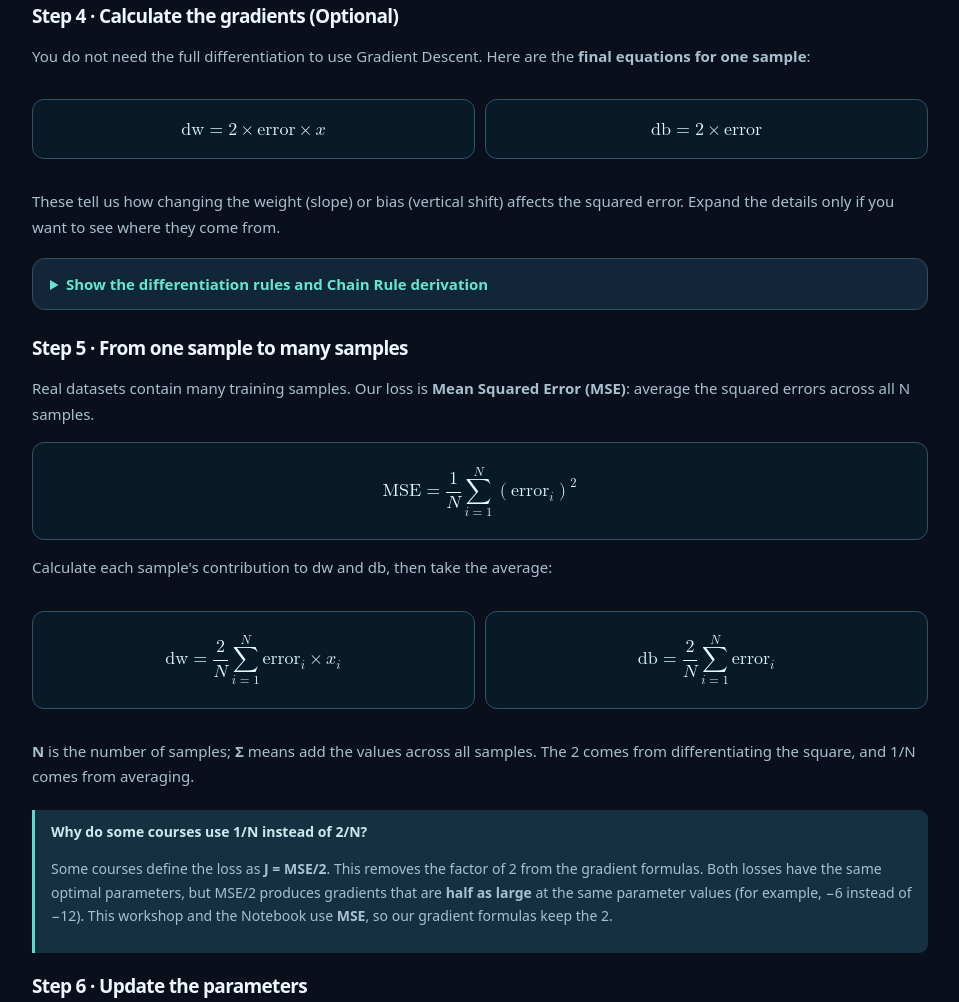
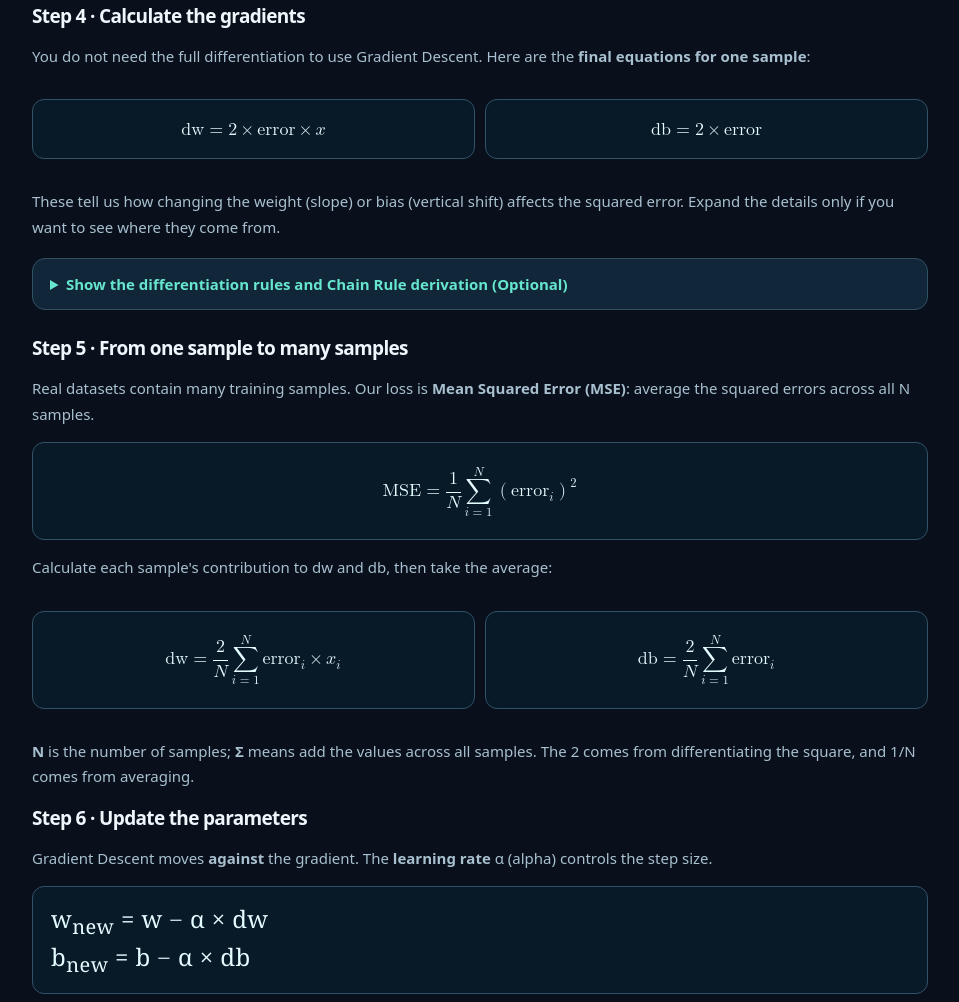
Before and after one commit to SiaDu/MLMPworkshop, a plain HTML site: page docs/workshop04/index.html in a window 1280 px wide. Shown: the part 10285-11287 px from the top of the page, without its empty margins (288-1247 px from the left). Drawn offline with Linux system fonts and the light colour scheme.

Commit message:
Move optional label to derivation toggle and remove half-MSE note from Section 04

```diff
--- a/docs/workshop04/index.html
+++ b/docs/workshop04/index.html
@@ -223,7 +223,7 @@ print(other)            # prints None</code></pre>
 <p>This multiplication is the <b>Chain Rule</b>. It combines the rates of change along the chain. The negative result means a <em>small</em> increase in w will initially lower the loss.</p>
 <div class="note"><b>Small changes matter:</b> The derivative is a local rate, not the exact loss change for a large step. In Step 1 we increased w by 0.1, so the exact change in loss is −1.16 rather than −12 × 0.1 = −1.2.</div>
 
-<h3>Step 4 · Calculate the gradients (Optional)</h3><p>You do not need the full differentiation to use Gradient Descent. Here are the <b>final equations for one sample</b>:</p><div class="two-formulas"><div class="formula math-display"><math xmlns="http://www.w3.org/1998/Math/MathML" display="block"><mrow><mi>dw</mi><mo>=</mo><mn>2</mn><mo>×</mo><mi>error</mi><mo>×</mo><mi>x</mi></mrow></math></div><div class="formula math-display"><math xmlns="http://www.w3.org/1998/Math/MathML" display="block"><mrow><mi>db</mi><mo>=</mo><mn>2</mn><mo>×</mo><mi>error</mi></mrow></math></div></div><p>These tell us how changing the weight (slope) or bias (vertical shift) affects the squared error. Expand the details only if you want to see where they come from.</p><details class="gd-optional"><summary>Show the differentiation rules and Chain Rule derivation</summary>
+<h3>Step 4 · Calculate the gradients</h3><p>You do not need the full differentiation to use Gradient Descent. Here are the <b>final equations for one sample</b>:</p><div class="two-formulas"><div class="formula math-display"><math xmlns="http://www.w3.org/1998/Math/MathML" display="block"><mrow><mi>dw</mi><mo>=</mo><mn>2</mn><mo>×</mo><mi>error</mi><mo>×</mo><mi>x</mi></mrow></math></div><div class="formula math-display"><math xmlns="http://www.w3.org/1998/Math/MathML" display="block"><mrow><mi>db</mi><mo>=</mo><mn>2</mn><mo>×</mo><mi>error</mi></mrow></math></div></div><p>These tell us how changing the weight (slope) or bias (vertical shift) affects the squared error. Expand the details only if you want to see where they come from.</p><details class="gd-optional"><summary>Show the differentiation rules and Chain Rule derivation (Optional)</summary>
 <p>How did we get the rates <b>2</b>, <b>1</b> and <b>−6</b>? We use four basic differentiation rules:</p>
 <table class="tracetable"><thead><tr><th>Rule</th><th>Example</th><th>Derivative</th></tr></thead><tbody>
 <tr><td>1. Constant → 0</td><td>f(t) = 5</td><td>df/dt = 0</td></tr>
@@ -250,7 +250,7 @@ print(other)            # prints None</code></pre>
 <p>Calculate each sample's contribution to dw and db, then take the average:</p>
 <div class="two-formulas"><div class="formula math-display"><math xmlns="http://www.w3.org/1998/Math/MathML" display="block"><mrow><mi>dw</mi><mo>=</mo><mfrac><mn>2</mn><mi>N</mi></mfrac><munderover><mo>∑</mo><mrow><mi>i</mi><mo>=</mo><mn>1</mn></mrow><mi>N</mi></munderover><msub><mi>error</mi><mi>i</mi></msub><mo>×</mo><msub><mi>x</mi><mi>i</mi></msub></mrow></math></div><div class="formula math-display"><math xmlns="http://www.w3.org/1998/Math/MathML" display="block"><mrow><mi>db</mi><mo>=</mo><mfrac><mn>2</mn><mi>N</mi></mfrac><munderover><mo>∑</mo><mrow><mi>i</mi><mo>=</mo><mn>1</mn></mrow><mi>N</mi></munderover><msub><mi>error</mi><mi>i</mi></msub></mrow></math></div></div>
 <p><b>N</b> is the number of samples; <b>Σ</b> means add the values across all samples. The 2 comes from differentiating the square, and 1/N comes from averaging.</p>
-<div class="note"><b>Why do some courses use 1/N instead of 2/N?</b><p>Some courses define the loss as <b>J = MSE/2</b>. This removes the factor of 2 from the gradient formulas. Both losses have the same optimal parameters, but MSE/2 produces gradients that are <b>half as large</b> at the same parameter values (for example, −6 instead of −12). This workshop and the Notebook use <b>MSE</b>, so our gradient formulas keep the 2.</p></div>
+
 
 <h3>Step 6 · Update the parameters</h3>
 <p>Gradient Descent moves <b>against</b> the gradient. The <b>learning rate</b> α (alpha) controls the step size.</p>
```
